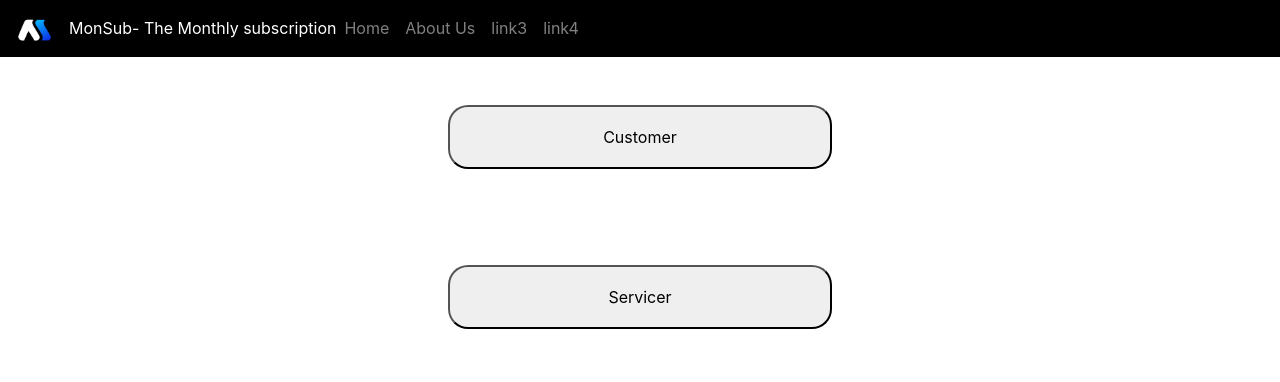
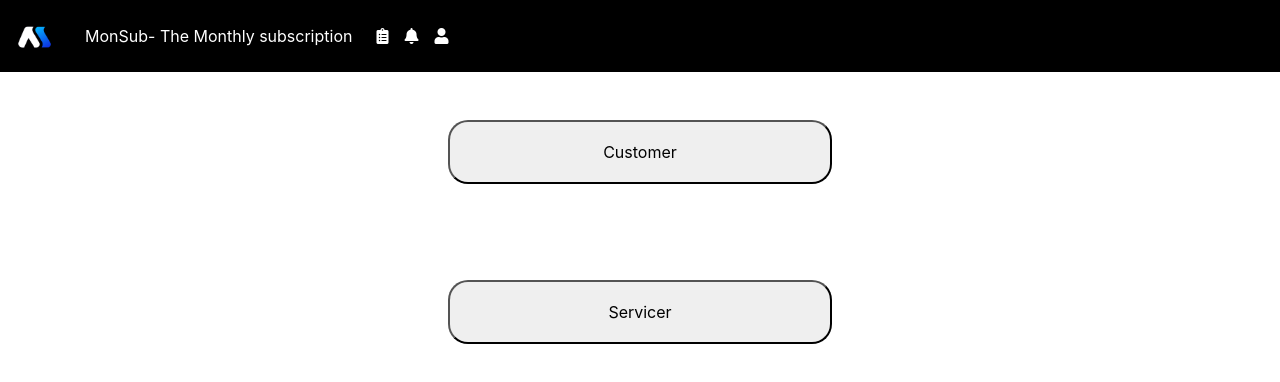
Before and after one commit to robinhooda/MonthlySubscriptionManagementApp, a website: page userSelection.html in a window 1280 px wide. Drawn offline with nearby package versions, Linux system fonts and the light colour scheme.

Commit message:
icons added in navbar

```diff
--- a/css/style.css
+++ b/css/style.css
@@ -13,6 +13,13 @@
 .navbar-dark .navbar-text.navName {
     color: white;
     font-weight: 400;
+}
+.icons{
+    color:white;
+}
+.icons:hover{
+    color: #0175B9;
+    font-size: 120%;
 }
 .header{
     height: 20vh;;
--- a/userSelection.html
+++ b/userSelection.html
@@ -7,6 +7,7 @@
     <title>main page</title>
     <link rel="stylesheet" href="https://stackpath.bootstrapcdn.com/bootstrap/4.3.1/css/bootstrap.min.css"
     integrity="sha384-ggOyR0iXCbMQv3Xipma34MD+dH/1fQ784/j6cY/iJTQUOhcWr7x9JvoRxT2MZw1T" crossorigin="anonymous">
+    <link rel="stylesheet" href="https://use.fontawesome.com/releases/v5.8.2/css/all.css">
     <link rel="stylesheet" type="text/css" href="./css/style.css">
 </head>
 <body>
@@ -23,26 +24,25 @@
     </nav> -->
     <nav class="navbar navbar-expand-sm navbar-dark bg-dark navColor sticky-top">
       <a class="navbar-brand"><img src="images/Logo.png" width="37" class="img-fluid"></a>
-      <span class="navbar-text navName"> MonSub- The Monthly subscription </span>
-      <button class="navbar-toggler" data-toggle="collapse" data-target="#collapseTarget">
+      <span class="navbar-text navName">  <a class="nav-link" href="./index.html">MonSub- The Monthly subscription </a></span>
+      <button class="navbar-toggler" data-toggle="collapse" data-target="#collapse_target">
         <span class="navbar-toggler-icon"></span>
      </button>
 
-      <div class="collapse navbar-collapse" id="collapseTarget">
+      <div class="collapse navbar-collapse" id="collapse_target">
 
         <ul class="navbar-nav">
           <li class="nav-item">
-            <a class="nav-link" href="./index.html">Home</a>
+              <a class="nav-link" href="#"><i class="fas fa-clipboard-list icons"></i></a>
+            </li>
+          <li class="nav-item">
+            <a class="nav-link" href="#"><i class="fas fa-bell icons"></i></a>
           </li>
           <li class="nav-item">
-            <a class="nav-link" href="./index.html">About Us</a>
+            <a class="nav-link" href="#"><i class="fas fa-user icons"></i></a>
           </li>
-          <li class="nav-item">
-            <a class="nav-link" href="./index.html">link3</a>
-          </li>
-          <li class="nav-item">
-            <a class="nav-link" href="./index.html">link4</a>
-          </li>
+
+
         </ul>
       </div>
 
```
